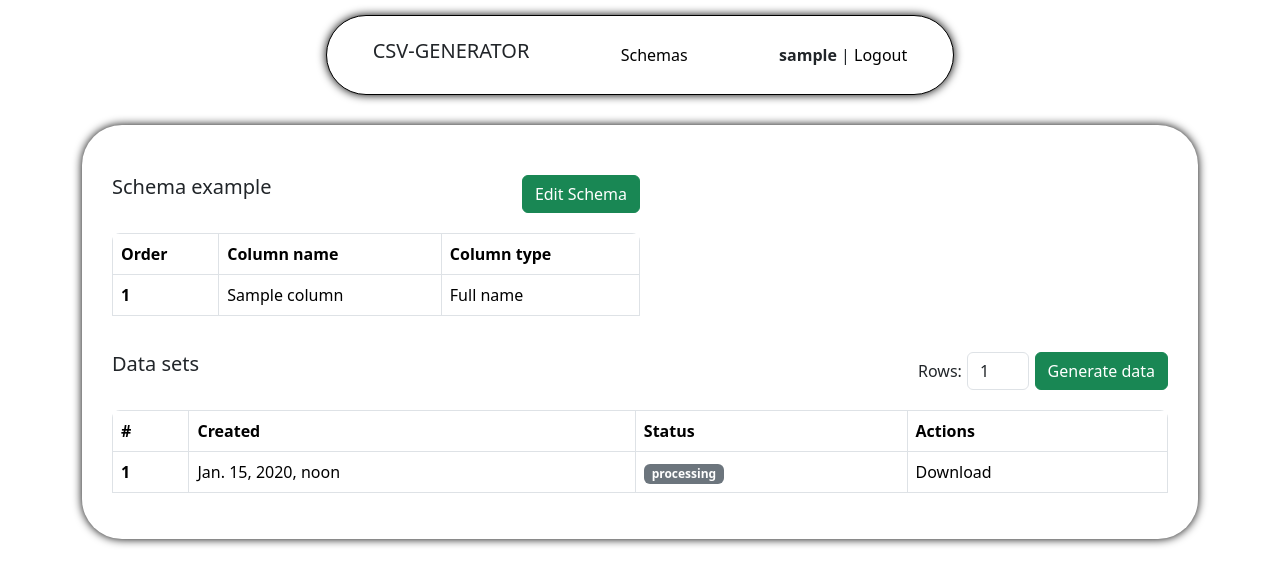
After one commit to AntonShpakovych/csv-generator, a Django app: page /schemas/1/generate_csv/ in a window 1280 px wide. The commit adds this page. Shown: the top 585 px of the page. Run offline with Django 4.2, Linux system fonts and the light colour scheme; a user stored in the database is signed in; tables that the repository leaves empty hold one stand-in row (values such as "Sample post"); some libraries are stand-ins or nearby versions.

Commit message:
Modified templates, css files. Added logic for `schema datasets`

```diff
--- a/config/settings.py
+++ b/config/settings.py
@@ -102,4 +102,8 @@ STATICFILES_DIRS = (os.path.join(BASE_DIR, "static"),)
 
 STATIC_ROOT = os.path.join(BASE_DIR, "staticfiles")
 
+MEDIA_ROOT = os.path.join(BASE_DIR, "media")
+
+MEDIA_URL = "/media/"
+
 DEFAULT_AUTO_FIELD = "django.db.models.BigAutoField"
--- a/config/urls.py
+++ b/config/urls.py
@@ -3,11 +3,12 @@ from django.contrib import admin
 from django.contrib.auth.views import LoginView, LogoutView
 from django.urls import path, include
 from django.conf.urls.static import static
-
+from django.views.generic import RedirectView
 
 urlpatterns = [
     path("admin/", admin.site.urls),
     path("login/", LoginView.as_view(), name="login"),
     path("logout/", LogoutView.as_view(), name="logout"),
-    path("", include("csv_generator.urls", namespace="csv_generator"))
+    path("schemas/", include("csv_generator.urls", namespace="csv_generator")),
+    path("", RedirectView.as_view(pattern_name="csv_generator:schema-list"))
 ] + static(settings.STATIC_URL, document_root=settings.STATIC_ROOT)
--- a/csv_generator/forms.py
+++ b/csv_generator/forms.py
@@ -1,6 +1,6 @@
 from django import forms
 
-from csv_generator.models import Schema, Column
+from csv_generator.models import Schema, Column, DataSet
 
 
 class SchemaCreateForm(forms.ModelForm):
@@ -15,6 +15,19 @@ class SchemaCreateForm(forms.ModelForm):
             ),
             "column_separator": forms.Select(attrs={"class": "form-select"}),
             "string_character": forms.Select(attrs={"class": "form-select"}),
+        }
+
+
+class DataSetRowForm(forms.ModelForm):
+    class Meta:
+        model = DataSet
+        fields = ["rows"]
+        widgets = {
+            "rows": forms.NumberInput(
+                attrs={
+                    "class": "form-control"
+                }
+            )
         }
 
 
--- a/csv_generator/urls.py
+++ b/csv_generator/urls.py
@@ -4,30 +4,42 @@ from csv_generator.views import (
     SchemaListView,
     SchemaCreateView,
     SchemaDeleteView,
-    SchemaUpdateView
+    SchemaUpdateView,
+    SchemaGenerateCSVView,
+    SchemaDatasetStatusView
 )
 
 
 urlpatterns = [
     path(
-        "schemas/",
+        "",
         SchemaListView.as_view(),
         name="schema-list"
     ),
     path(
-        "schemas/create/",
+        "create/",
         SchemaCreateView.as_view(),
         name="schema-create",
     ),
     path(
-        "schemas/<int:pk>/delete/",
+        "<int:pk>/delete/",
         SchemaDeleteView.as_view(),
         name="schema-delete"
     ),
     path(
-        "schemas/<int:pk>/update/",
+        "<int:pk>/update/",
         SchemaUpdateView.as_view(),
         name="schema-update"
+    ),
+    path(
+        "<int:pk>/generate_csv/",
+        SchemaGenerateCSVView.as_view(),
+        name="schema-generate-csv"
+    ),
+    path(
+        "datasets/<int:pk>/status/",
+        SchemaDatasetStatusView.as_view(),
+        name="dataset-status"
     )
 ]
 
--- a/csv_generator/views.py
+++ b/csv_generator/views.py
@@ -1,14 +1,18 @@
-from django.http import HttpResponseRedirect, Http404
-from django.urls import reverse_lazy
+from django.http import HttpResponseRedirect, Http404, JsonResponse
+from django.shortcuts import get_object_or_404
+from django.urls import reverse_lazy, reverse
 from django.views import generic
 from django.contrib.auth import mixins
 
-from csv_generator.models import Schema
-from csv_generator.forms import SchemaCreateForm
+from csv_generator.models import Schema, DataSet
+from csv_generator.forms import SchemaCreateForm, DataSetRowForm
 from csv_generator.formsets import ColumnInlineFormset
 
 
-class SchemaListView(mixins.LoginRequiredMixin, generic.ListView):
+class SchemaListView(
+    mixins.LoginRequiredMixin,
+    generic.ListView
+):
     """List view for schema created by an authorized user"""
     model = Schema
     context_object_name = "schemas"
@@ -18,7 +22,10 @@ class SchemaListView(mixins.LoginRequiredMixin, generic.ListView):
         return Schema.objects.filter(user=self.request.user)
 
 
-class SchemaUpdateView(mixins.LoginRequiredMixin, generic.UpdateView):
+class SchemaUpdateView(
+    mixins.LoginRequiredMixin,
+    generic.UpdateView
+):
     model = Schema
     form_class = SchemaCreateForm
     success_url = reverse_lazy("csv_generator:schema-list")
@@ -45,10 +52,11 @@ class SchemaUpdateView(mixins.LoginRequiredMixin, generic.UpdateView):
 
     def form_valid(self, form, **kwargs):
         self.object = form.save()
+
         formset = kwargs.get("formset")
-
         formset.instance = self.object
         formset.save()
+
         return HttpResponseRedirect(self.get_success_url())
 
     def form_invalid(self, form, **kwargs):
@@ -59,7 +67,10 @@ class SchemaUpdateView(mixins.LoginRequiredMixin, generic.UpdateView):
         )
 
 
-class SchemaCreateView(mixins.LoginRequiredMixin, generic.CreateView):
+class SchemaCreateView(
+    mixins.LoginRequiredMixin,
+    generic.CreateView
+):
     """Create view with additional formsets for `columns`"""
     model = Schema
     form_class = SchemaCreateForm
@@ -100,7 +111,10 @@ class SchemaCreateView(mixins.LoginRequiredMixin, generic.CreateView):
         )
 
 
-class SchemaDeleteView(mixins.LoginRequiredMixin, generic.DeleteView):
+class SchemaDeleteView(
+    mixins.LoginRequiredMixin,
+    generic.DeleteView
+):
     """Delete schema created by an authorized user without confirmation"""
     model = Schema
     success_url = reverse_lazy("csv_generator:schema-list")
@@ -117,3 +131,38 @@ class SchemaDeleteView(mixins.LoginRequiredMixin, generic.DeleteView):
         self.object.delete()
 
         return HttpResponseRedirect(self.get_success_url())
+
+
+class SchemaGenerateCSVView(
+    mixins.LoginRequiredMixin,
+    generic.DetailView,
+    generic.FormView
+):
+    """SchemaGenerateCSV shows an example of the selected schema,
+    the schema datasets. Also contains a form for creating a new dataset
+    """
+    model = Schema
+    template_name = "csv_generator/schema_generate_csv.html"
+    form_class = DataSetRowForm
+
+    def form_valid(self, form):
+        self.object = self.get_object()
+
+        dataset = form.save(commit=False)
+        dataset.schema = self.object
+        dataset.save()
+
+        return super().form_valid(form)
+
+    def get_success_url(self):
+        return reverse(
+            "csv_generator:schema-generate-csv",
+            kwargs={"pk": self.object.pk}
+        )
+
+
+class SchemaDatasetStatusView(generic.View):
+    """SchemaDataSetStatus shows dataset status by pk"""
+    def get(self, request, pk):
+        dataset = get_object_or_404(DataSet, pk=pk)
+        return JsonResponse({"status": dataset.status})
--- /dev/null
+++ b/static/css/schema_generate_csv.css
@@ -0,0 +1,68 @@
+#schema-generate-csv {
+    padding: 30px;
+    margin-top: 30px;
+    margin-bottom: 30px;
+    box-shadow: 0 0 10px black;
+    border-radius: 40px;
+}
+
+#schema-generate-csv > div{
+    padding-top: 20px;
+}
+
+#edit-schema {
+    display: flex;
+    justify-content: space-between;
+}
+
+
+#dataset-form {
+    display: flex;
+    justify-content: space-between;
+}
+
+#dataset-form #rows {
+    width: 250px;
+    align-items: center;
+    display: flex;
+    justify-content: space-between;
+}
+
+#dataset-form #rows > input {
+    width: 25%;
+}
+
+#rows > input::-webkit-outer-spin-button, #rows > input::-webkit-inner-spin-button {
+  -webkit-appearance: none;
+  margin: 0;
+}
+
+@media (max-width: 551px) {
+    #dataset-form {
+       display: block
+    }
+    #dataset-form form > button {
+        margin-top: 10px;
+        margin-bottom: 10px
+    }
+}
+
+@media (max-width: 377px) {
+    #edit-schema {
+        display: block;
+    }
+    #edit-schema a {
+        margin-top: 10px;
+        margin-bottom: 10px;
+    }
+}
+
+@media (max-width: 350px) {
+    #rows {
+        flex-direction: column;
+        align-items: flex-start !important;
+    }
+    #rows > button {
+        margin-top: 13px;
+    }
+}
--- a/static/css/style.css
+++ b/static/css/style.css
@@ -3,45 +3,12 @@ ul, li, a {
     text-decoration: none;
 }
 
-.centralized-container {
-    height: 100vh;
-    display: flex;
-    align-items: center;
-    justify-content: center;
-
-}
-
+/*PAGINATION*/
 .pagination {
     justify-content: center;
 }
 
-#login {
-    background-color: white;
-    width: 40%;
-    height: 40%;
-    margin: auto;
-
-    display: flex;
-    align-items: center;
-    justify-content: center;
-    border: 1px solid black;
-    border-radius: 40px;
-    box-shadow: 0 0 10px black;
-}
-
-#login form {
-    width: 70%;
-}
-
-.form-errors{
-    color: red;
-    font-size: 10px;
-}
-
-.navbar .logining-nav {
-    float: right !important;
-}
-
+/*NAVIGATION*/
 .navbar {
     width: 50%;
     height: 80px;
@@ -50,129 +17,23 @@ ul, li, a {
     border: 1px solid black;
     border-radius: 40px;
     box-shadow: 0 0 10px black;
-    display: flex;
-    justify-content: space-around;
-    align-items: center;
-
+    justify-content: space-around !important;
 }
 
-#empty-column-form-clone{
-    display: none;
-}
-
-#schema-form {
-    padding-bottom: 20px;
-}
-
-#schema-column-form{
-    padding-left: 20px;
-}
-
-.form-schema-errors{
-    color: red;
-    font-size: 20px;
-}
-
-.form-schema-errors .errorlist li {
-    color: red;
-}
-
-.invalid-feedback{
-    display: block;
-}
-
-#schema-form-submit {
-    float: right;
-    border-radius: 40px;
-}
-
-#schema-add-column {
-    margin-top: 24px;
-    border-radius: 40px;
-}
-
-.label-like-checkbox{
-    cursor: pointer;
-}
-
-.hidden-checkbox{
-    display: none;
-}
-
-
-.custom-anchor-checkbox {
-    margin-top: 25px;
-    display: inline-block;
-    cursor: pointer;
-}
-
-.custom-anchor-checkbox input[type="checkbox"] {
-    display: none;
-}
-
-.custom-anchor-checkbox {
-    text-decoration: none;
-    color: red;
-}
-
-#schema-column-form-container{
-    margin-top: 30px;
-    margin-bottom: 30px;
-    border: 1px solid black;
-    border-radius: 40px;
-    padding: 30px;
-    box-shadow: 0 0 10px black;
-}
-
-@media (max-width: 768px) {
-    #schema-form-submit {
-       margin-top: 24px;
-        float: none;
-    }
-    .custom-anchor-checkbox{
-        float: right;
-    }
-    .column-integer_from{
-        margin-left: 12px;
-    }
-}
-
-@media (max-width: 320px) {
+@media (max-width: 335px) {
     .navbar h5 {
         font-size: 15px;
     }
 }
-
-
-#schema-list {
-    padding: 30px;
-    margin-top: 30px;
-    margin-bottom: 30px;
-    box-shadow: 0 0 10px black;
-    border-radius: 40px;
+@media (max-width: 783px) {
+    .navbar {
+        display: block;
+        text-align: center;
+        height: 100%;
+    }
 }
 
-#schema-list .delete-schema {
-    color: red
+#empty-collection {
+    text-align: center;
+    color: red;
 }
-
-#schema-list .update-schema {
-    color: green
-}
-
-#new-schema {
-    height: 50px;
-}
-
-#new-schema a {
-    float: right;
-}
-
-@media (max-width: 332px) {
-    #new-schema a {
-        float: left;
-    }
-    #table-schema {
-        padding-top: 30px
-    }
-}
--- /dev/null
+++ b/static/js/dataset_status.js
@@ -0,0 +1,33 @@
+const PATH_SCRIPT = /^\/schemas\/(\d+)\/generate_csv\/$/
+
+
+if (window.location.pathname.match(PATH_SCRIPT)) {
+    $(document).ready(function() {
+        function updateStatus(datasetPk) {
+            $.ajax({
+                url: `/schemas/datasets/${datasetPk}/status/`,
+                method: "GET",
+                dataType: "json",
+                success: function(data) {
+                    let infoBadge = $('.status[data-dataset-pk="' + datasetPk + '"] span')
+                    infoBadge.removeClass()
+                    if (data.status === "processing"){
+                        infoBadge.addClass("badge bg-secondary");
+                    } else {
+                        infoBadge.addClass("badge bg-success");
+                    }
+
+                    infoBadge.text(data.status)
+                }
+            });
+        }
+
+        $(".status").each(function() {
+            var datasetPk = $(this).data("dataset-pk");
+            updateStatus(datasetPk);
+            setInterval(function() {
+                updateStatus(datasetPk);
+            }, 5000);
+        });
+    });
+}
--- a/templates/base.html
+++ b/templates/base.html
@@ -10,7 +10,9 @@
   {% load bootstrap5 %}
   {% bootstrap_css %}
   {% bootstrap_javascript %}
-  <link rel="stylesheet" href="{% static 'css/style.css' %}">
+  {% block css %}
+    <link rel="stylesheet" href="{% static 'css/style.css' %}">
+  {% endblock %}
 </head>
 <body>
   <div class="container-fluid">
@@ -25,8 +27,10 @@
       {% endblock %}
     </div>
   </div>
+  <script src="https://code.jquery.com/jquery-3.6.4.min.js"></script>
   <script src="{% static 'js/schema_optional_column_input.js' %}"></script>
   <script src="{% static 'js/schema_new_column.js' %}"></script>
   <script src="{% static 'js/schema_delete_column.js' %}"></script>
+  <script src="{% static 'js/dataset_status.js' %}"></script>
 </body>
 </html>
--- a/templates/csv_generator/schema_form.html
+++ b/templates/csv_generator/schema_form.html
@@ -1,5 +1,11 @@
 {% extends "base.html" %}
 {% load templatetags %}
+{% load static %}
+
+{% block css %}
+  {{ block.super }}
+  <link rel="stylesheet" href="{% static 'css/schema_form.css' %}">
+{% endblock %}
 
 
 {% block content %}
--- /dev/null
+++ b/templates/csv_generator/schema_generate_csv.html
@@ -0,0 +1,80 @@
+{% extends "base.html" %}
+
+{% load static %}
+
+{% block css %}
+  {{ block.super }}
+  <link rel="stylesheet" href="{% static 'css/schema_generate_csv.css' %}">
+{% endblock %}
+
+{% block content %}
+<div id="schema-generate-csv">
+  <div id="edit-schema" class="col-md-6">
+    <h5>Schema example</h5>
+    <a type="button" class="btn btn-success" href="{% url 'csv_generator:schema-update' pk=schema.pk %}">Edit Schema</a>
+  </div>
+  <div id="schema-example" class="col-md-6">
+    <div class="table-responsive rounded-3 sample-schema">
+      <table class="table table-bordered">
+        <thead>
+        <tr>
+          <th scope="col">Order</th>
+          <th scope="col">Column name</th>
+          <th scope="col">Column type</th>
+        </tr>
+        </thead>
+        <tbody>
+        {% for column in schema.columns.all %}
+        <tr>
+          <th scope="row">{{ column.order }}</th>
+          <td>{{ column.name }}</td>
+          <td>{{ column.get_type_display }}</td>
+        </tr>
+        {% endfor %}
+        </tbody>
+      </table>
+    </div>
+  </div>
+  <div id="dataset-form">
+    <h5>Data sets</h5>
+    <form method="post">
+      {% csrf_token %}
+      <div id="rows">
+        <label for="{{ form.rows.id_for_label }}">{{ form.rows.label }}:</label>
+        {{ form.rows }}
+        <button type="submit" class="btn btn-success">Generate data</button>
+      </div>
+
+    </form>
+  </div>
+  <div id="dataset-list">
+    {% if schema.datasets.all %}
+      <div class="table-responsive rounded-3 sample-schema">
+        <table class="table table-bordered">
+          <thead>
+          <tr>
+            <th scope="col">#</th>
+            <th scope="col">Created</th>
+            <th scope="col">Status</th>
+            <th scope="col">Actions</th>
+          </tr>
+          </thead>
+          <tbody>
+          {% for dataset in schema.datasets.all %}
+          <tr>
+            <th scope="row">{{ dataset.pk }}</th>
+            <td>{{ dataset.created_at }}</td>
+
+            <td class="status" data-dataset-pk="{{ dataset.pk }}"><span>{{ dataset.status }}</span></td>
+            <td>Download</td>
+          </tr>
+          {% endfor %}
+          </tbody>
+        </table>
+      </div>
+    {% else %}
+      <p id="empty-collection">This schema doesn't have any datasets</p>
+    {% endif %}
+  </div>
+</div>
+{% endblock %}
--- a/templates/includes/navigation.html
+++ b/templates/includes/navigation.html
@@ -1,7 +1,6 @@
 <nav class="navbar">
   <h5>CSV-GENERATOR</h5>
   <a href="{% url 'csv_generator:schema-list' %}">Schemas</a>
-  <a href="{% url 'csv_generator:schema-list' %}">DataSets</a>
   <div class="logining-nav">
       {% if user.is_authenticated %}
         <b>{{ user.username }}</b> |
--- a/templates/registration/login.html
+++ b/templates/registration/login.html
@@ -1,4 +1,10 @@
 {% extends "base.html" %}
+{% load static %}
+
+{% block css %}
+  {{ block.super }}
+  <link rel="stylesheet" href="{% static 'css/login.css' %}">
+{% endblock %}
 
 {% block title %}Login{% endblock %}
 {% block content %}
```
Also changed, not shown: csv_generator/models.py (+17 -5 lines), csv_generator/utils.py (added, +8 -0 lines), static/css/login.css (added, +29 -0 lines), static/css/schema_form.css (added, +80 -0 lines), static/css/schema_list.css (added, +37 -0 lines), templates/csv_generator/schema_list.html (+16 -4 lines), csv_generator/migrations/0001_initial.py. Lines whose indentation alone changed are shown as unchanged.
